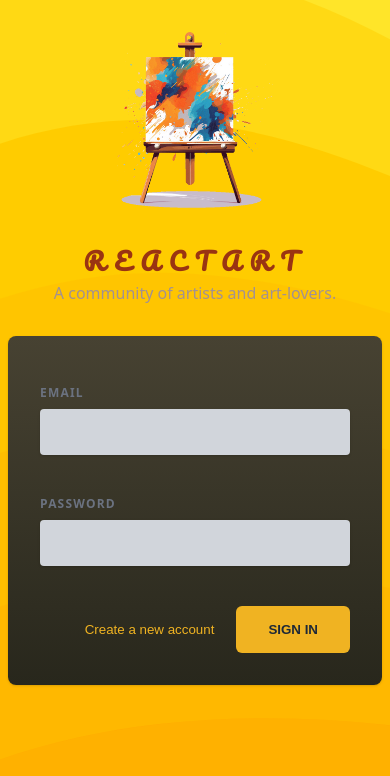
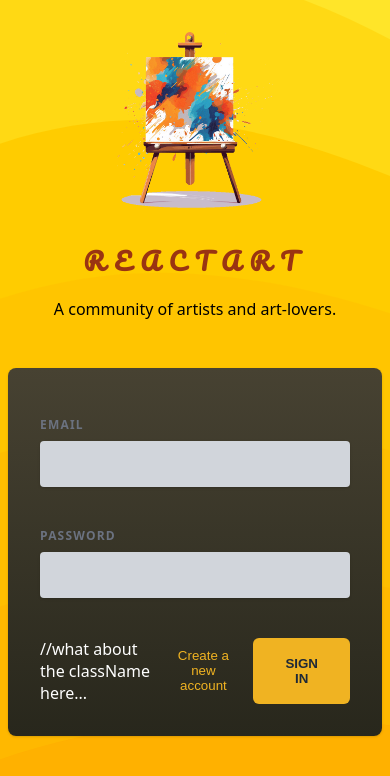
Before and after one commit to adixadymak/react-learning-project-4, a React (Vite) app: page / in a window 390 px wide. Shown: the top 776 px of the page. Built offline with nearby package versions, Linux system fonts and the light colour scheme.

Commit message:
Styled Components: Pseudo Selectors, Nested Rules & Media Queries

```diff
--- a/src/components/AuthInputs.jsx
+++ b/src/components/AuthInputs.jsx
@@ -28,6 +28,21 @@ const Input = styled.input`
 
   border-radius: 0.25rem;
   box-shadow: 0 1px 3px 0 rgba(0, 0, 0, 0.1), 0 1px 2px 0 rgba(0, 0, 0, 0.06);
+`;
+
+const Button = styled.button`
+  padding: 1rem 2rem;
+  font-weight: 600;
+  text-transform: uppercase;
+  border-radius: 0.25rem;
+  color: #1f2937;
+  background-color: #f0b322;
+  border-radius: 6px;
+  border: none;
+
+  &:hover {
+    background-color: #f0920e;
+  }
 `;
 
 export default function AuthInputs() {
@@ -75,12 +90,11 @@ export default function AuthInputs() {
       </ControlContainer>
 
       <div className="actions">
+        //what about the className here...
         <button type="button" className="text-button">
           Create a new account
         </button>
-        <button className="button" onClick={handleLogin}>
-          Sign In
-        </button>
+        <Button onClick={handleLogin}>Sign In</Button>
       </div>
     </div>
   );
--- a/src/components/Header.jsx
+++ b/src/components/Header.jsx
@@ -1,14 +1,54 @@
 import logo from "../assets/logo.png";
-import classes from "./Header.module.css";
+import { styled } from "styled-components";
+
+const StyledHeader = styled.header`
+  display: flex;
+  flex-direction: column;
+  align-items: center;
+  justify-content: center;
+  margin-top: 2rem;
+  margin-bottom: 2rem;
+
+  & img {
+    object-fit: contain;
+    margin-bottom: 2rem;
+    width: 11rem;
+    height: 11rem;
+  }
+
+  & h1 {
+    font-size: 1.5rem;
+    font-weight: 600;
+    letter-spacing: 0.4em;
+    text-align: center;
+    text-transform: uppercase;
+    color: #9a3412;
+    font-family: "Pacifico", cursive;
+    margin: 0;
+  }
+
+  @media (min-width: 768px) {
+    margin-bottom: 4rem;
+
+    & h1 {
+      font-size: 2.25rem;
+    }
+  }
+`;
+
+/*
+Or the header in the media quary
+& {
+      margin-bottom: 4rem;
+    }
+*/
 
 export default function Header() {
   return (
-    <header>
+    <StyledHeader>
       <img src={logo} alt="A canvas" />
       <h1>ReactArt</h1>
-      <p className={classes.paragraph}>
-        A community of artists and art-lovers.
-      </p>
-    </header>
+      <p>A community of artists and art-lovers.</p>
+    </StyledHeader>
   );
 }
```
